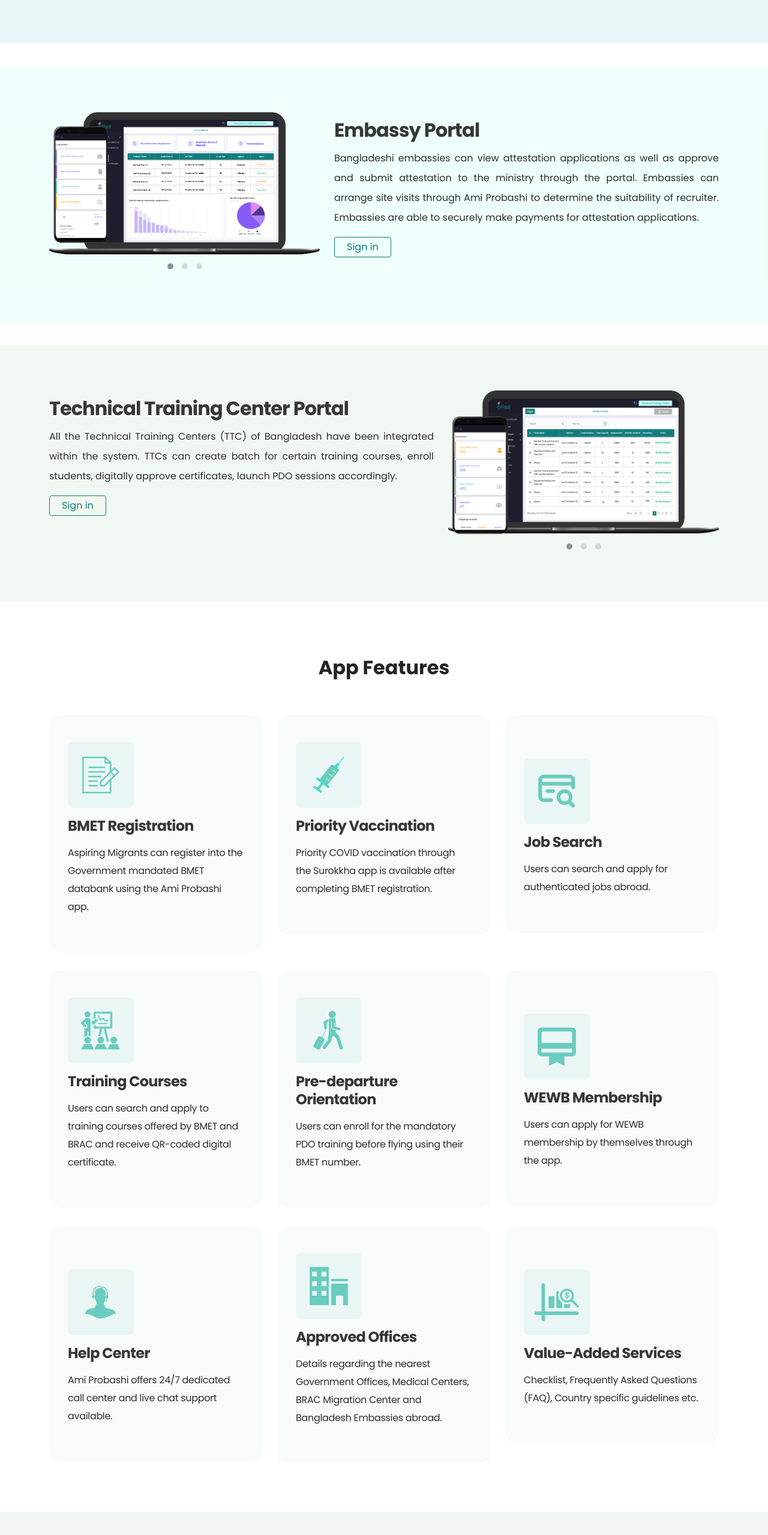
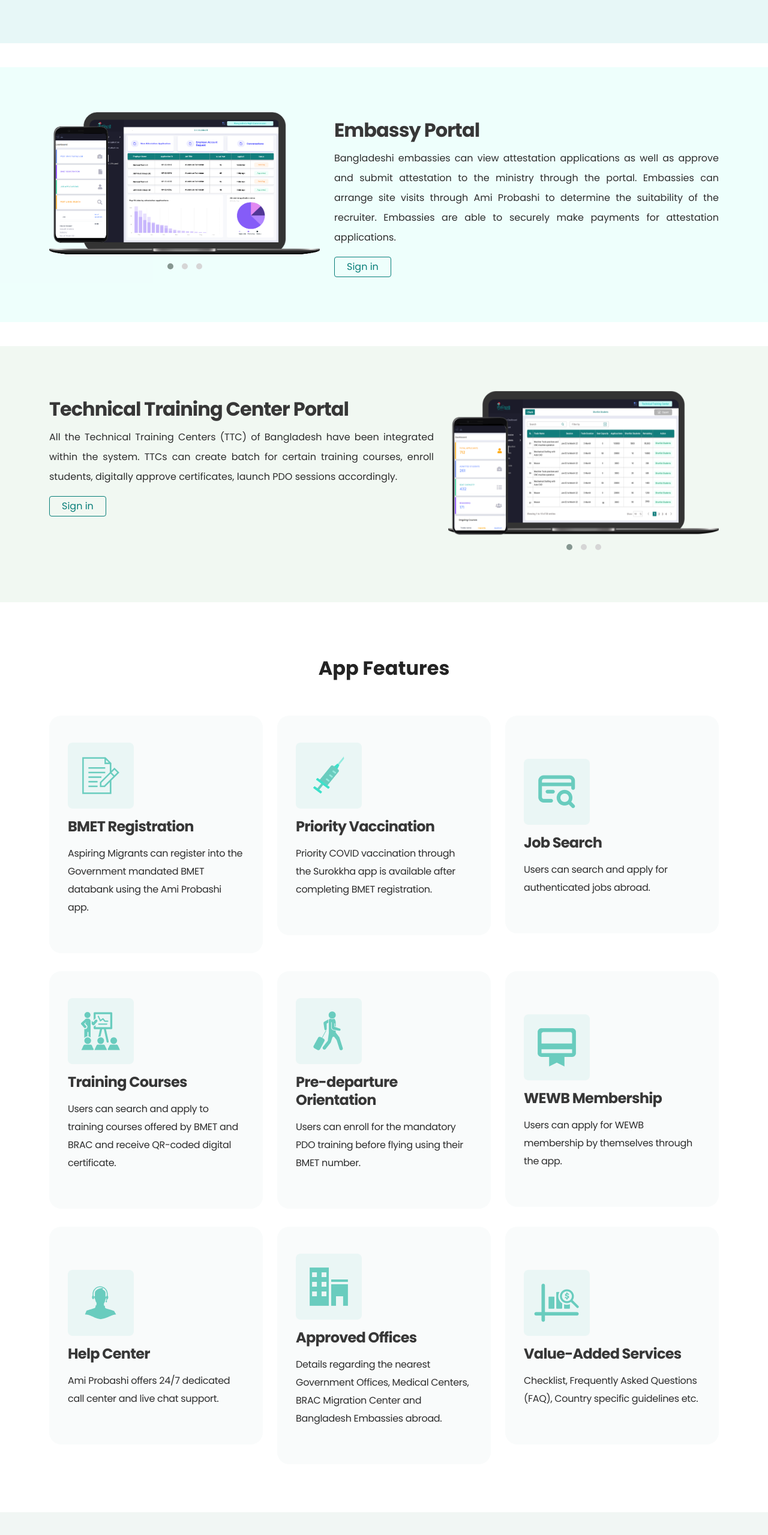
Before and after one commit to chbappyCSE/amiprobashi-website, a plain HTML site: page index.html in a window 1280 px wide. Shown: the part 3594-6153 px from the top of the page at 60% size. Drawn offline with nearby package versions, Linux system fonts and the light colour scheme.

Commit message:
content update

```diff
--- a/index.html
+++ b/index.html
@@ -318,7 +318,7 @@
                   <div class="col-md-7">
                      <div class="ccaio_left">
                         <h2 class="small_sm_none">Embassy Portal</h2>
-                        <p>Bangladeshi embassies can view attestation applications as well as approve and submit attestation to the ministry through the portal. Embassies can arrange site visits through Ami Probashi to determine the suitability of recruiter. Embassies are able to securely make payments for attestation applications.</p>
+                        <p>Bangladeshi embassies can view attestation applications as well as approve and submit attestation to the ministry through the portal. Embassies can arrange site visits through Ami Probashi to determine the suitability of the recruiter. Embassies are able to securely make payments for attestation applications.</p>
                         <a class="signin_button" href="https://moewoe.amiprobashi.com/login?type=fra">Sign in</a>
                      </div>
                   </div>
@@ -420,7 +420,7 @@
                   <div class="app_item">
                      <img class="ex_padding" src="img/help-center-icon.png" alt="">
                      <h3>Help Center</h3>
-                     <p>Ami Probashi offers 24/7 dedicated call center and live chat support available.</p>
+                     <p>Ami Probashi offers 24/7 dedicated call center and live chat support.</p>
                   </div>
                </div>
                <div class="col-md-4">
```
Also changed, not shown: 1 other file.
